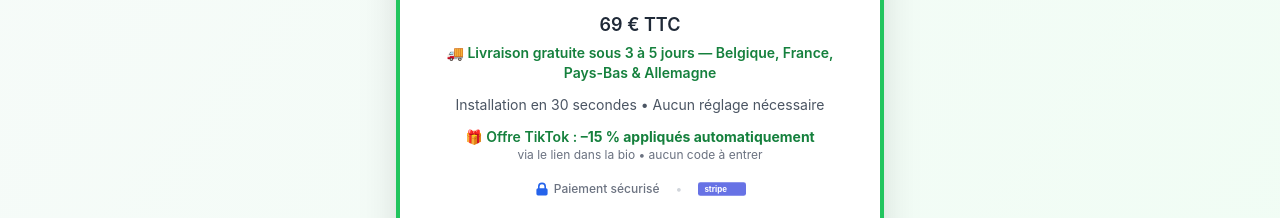
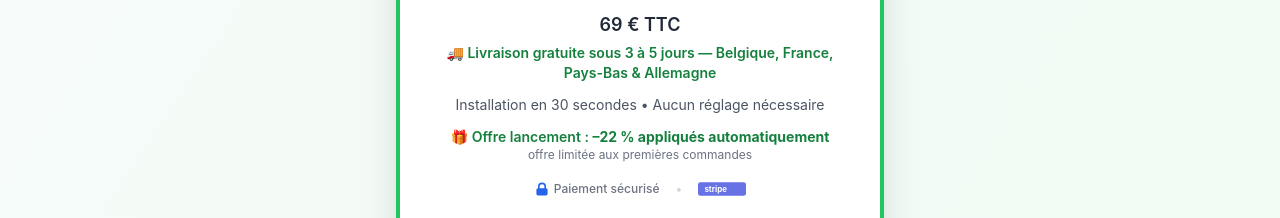
Before and after one commit to cdevl3749/blockpulse-coming-soon, a React (Vite) app: page / in a window 1280 px wide. Shown: the part 5300-5518 px from the top of the page. Built offline with nearby package versions, Linux system fonts and the light colour scheme; no server answers.

Commit message:
offre v1

```diff
--- a/src/App.jsx
+++ b/src/App.jsx
@@ -997,10 +997,10 @@ const PricingSection = () => {
 
 
             <p className="mt-3 text-center text-sm text-green-700 font-semibold">
-              🎁 Offre TikTok : <span className="font-bold">–15 % appliqués automatiquement</span>
+              🎁 Offre lancement : <span className="font-bold">–22 % appliqués automatiquement</span>
             </p>
             <p className="text-center text-xs text-gray-500">
-              via le lien dans la bio • aucun code à entrer
+              offre limitée aux premières commandes
             </p>
 
             {/* AJOUTEZ ICI - Juste après le bouton </button> et avant le <p className="mt-3..."> */}
@@ -1634,7 +1634,7 @@ useEffect(() => {
 
             <button
               onClick={startCheckoutLite}
-              className="w-full mt-3 py-3 rounded-lg bg-gradient-to-r from-green-500 to-orange-500 text-white font-semibold hover:shadow-lg transition-all"
+              className="w-fulOffre TikTokl mt-3 py-3 rounded-lg bg-gradient-to-r from-green-500 to-orange-500 text-white font-semibold hover:shadow-lg transition-all"
             >
               🚚 Commander V2 Lite — 39€
             </button>
```
